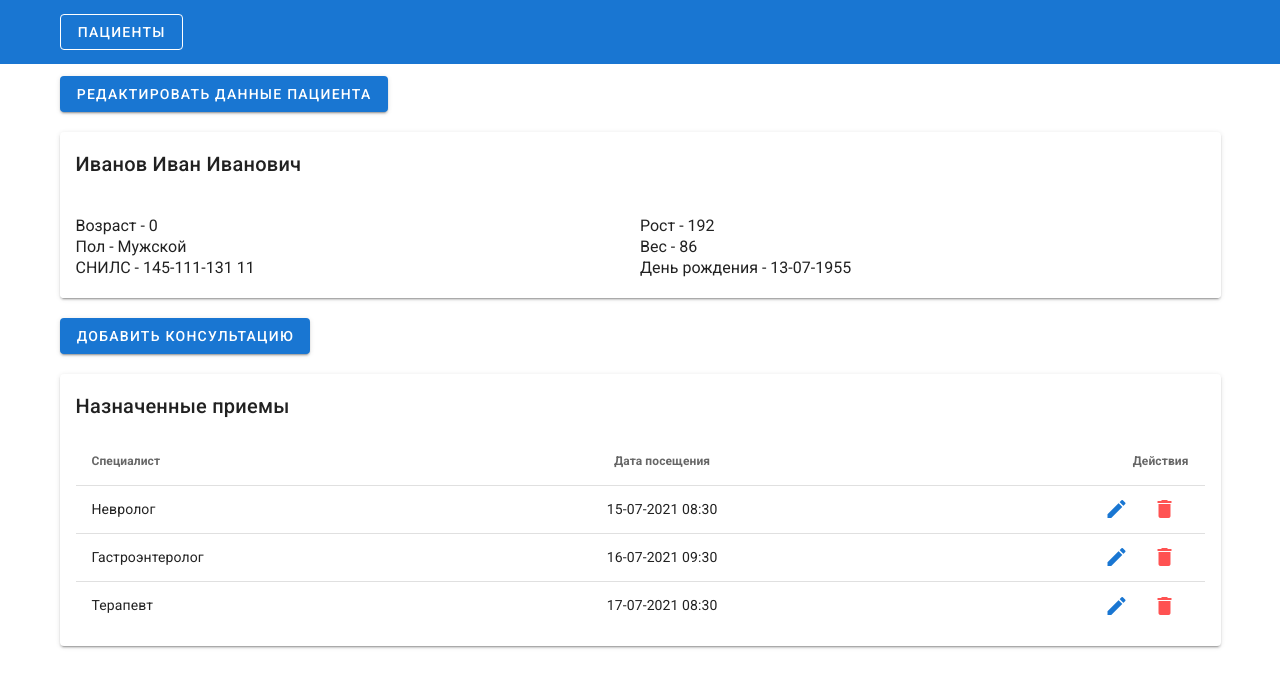
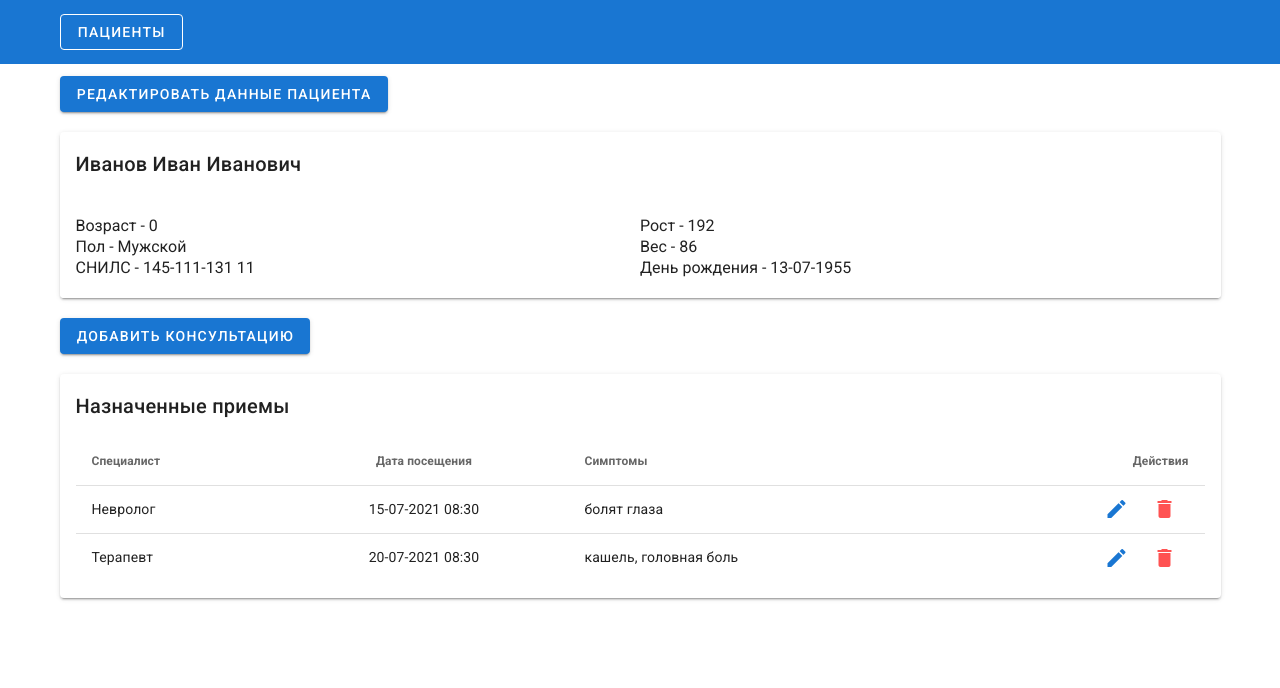
Before and after one commit to Kamil-87/vue-consultation, a Vue app: page /patients/1 in a window 1280 px wide. Shown: the top 688 px of the page. Built offline with nearby package versions, Linux system fonts and the light colour scheme.

Commit message:
add valid 'adding consultation at one time'

```diff
--- a/src/App.vue
+++ b/src/App.vue
@@ -30,9 +30,10 @@ export default {
   },
   mounted() {
     this.fetchPatients()
+    this.fetchConsultation()
   },
   methods: {
-    ...mapActions(['fetchPatients'])
+    ...mapActions(['fetchPatients', 'fetchConsultation'])
   }
 };
 </script>
--- a/src/components/consultation/ConsultationAddOrEdit.vue
+++ b/src/components/consultation/ConsultationAddOrEdit.vue
@@ -15,7 +15,9 @@
       {{ text }}
     </v-snackbar>
     <v-card>
-      <v-card-title class="subheading grey--text mb-5">{{ isEdit ? 'Редактирование консультации' : 'Добавление консультации' }}</v-card-title>
+      <v-card-title class="subheading grey--text mb-5">
+        {{ isEdit ? 'Редактирование консультации' : 'Добавление консультации' }}
+      </v-card-title>
       <v-card-text>
         <form>
           <v-select
@@ -97,8 +99,8 @@
             prepend-inner-icon="mdi-comment"
             :counter="2048"
             maxlength="2048"
-              v-model="description"
-              :error-messages="descriptionErrors"
+            v-model="symptoms"
+            :error-messages="symptomsErrors"
           ></v-textarea>
 
           <v-btn
@@ -129,7 +131,7 @@ export default {
     select: {required},
     day: {required},
     time: {required},
-    description: {maxLength: maxLength(2048)},
+    symptoms: {maxLength: maxLength(2048)},
   },
 
   data() {
@@ -150,7 +152,7 @@ export default {
         'Невролог',
         'ЛОР',
       ],
-      description: '',
+      symptoms: '',
       isEdit: false
     }
   },
@@ -160,7 +162,7 @@ export default {
     }
   },
   computed: {
-    ...mapGetters(['currentConsultationId', 'consultationById', 'addConsultationDialogVisible']),
+    ...mapGetters(['currentConsultationId', 'consultationById', 'addConsultationDialogVisible', 'consultations']),
     selectErrors() {
       const errors = []
       if (!this.$v.select.$dirty) return errors
@@ -179,10 +181,10 @@ export default {
       !this.$v.time.required && errors.push('Поле обязательно для заполнения')
       return errors
     },
-    descriptionErrors() {
+    symptomsErrors() {
       const errors = []
-      if (!this.$v.description.$dirty) return errors
-      !this.$v.description.maxLength && errors.push('Не больше 2048 символов')
+      if (!this.$v.symptoms.$dirty) return errors
+      !this.$v.symptoms.maxLength && errors.push('Не больше 2048 символов')
       return errors
     },
     formattedDay() {
@@ -194,8 +196,8 @@ export default {
   },
   methods: {
     ...mapMutations(['hideConsultationDialog']),
-    // шаг по 5 минут
-    allowedStep: m => m % 5 === 0,
+    // шаг по 15 минут
+    allowedStep: m => m % 3 === 0,
 
     formatToIso(day) {
       return day.split('-').reverse().join('-')
@@ -208,12 +210,12 @@ export default {
         this.select = consultation.specialist
         this.day = this.formatToIso(consultation.day)
         this.time = consultation.time
-        this.description = consultation.symptoms
+        this.symptoms = consultation.symptoms
       } else {
         this.select = ''
         this.day = ''
         this.time = ''
-        this.description = ''
+        this.symptoms = ''
       }
     },
 
@@ -228,15 +230,39 @@ export default {
           id: this.isEdit ? this.currentConsultationId : Date.now(),
           day: this.formattedDay,
           time: this.time,
+          symptoms: this.symptoms,
           specialist: this.select,
+          idUser: parseInt(this.$route.params.id)
         }
+
+        //запрет добавления, при условии, если уже существует консультация для пациента в это же время
+
+        const date = new Date(`${this.day}T${this.time}`)
+        const isDate = this.consultations.find(c => {
+          const datePatient = new Date(`${this.formatToIso(c.day)}T${c.time}`)
+          return datePatient.getTime() === date.getTime()
+        })
+
+        if(isDate === undefined) {
+          console.log("время не занято")
+        } else {
+          this.text = 'Время занято, выберите другое имя'
+          this.statusMessage = 'error'
+          this.snackbar = true
+          console.log('занято')
+          return
+        }
+
         if (this.isEdit) {
           this.$store.dispatch('updateConsultation', formData)
           this.text = 'Данные успешно обновлены!'
+          // console.log('isDate', isDate===date)
         } else {
           this.$store.dispatch('createConsultation', formData)
           this.text = 'Данные успешно добавлены!'
+          // console.log('isDate', isDate===date)
         }
+
         this.statusMessage = 'success'
         this.snackbar = true
         this.hideConsultationDialog()
@@ -253,7 +279,7 @@ export default {
       this.select = ''
       this.day = null
       this.time = null
-      this.description = ''
+      this.symptoms = ''
     },
   }
 }
--- a/src/store/modules/consultation.js
+++ b/src/store/modules/consultation.js
@@ -1,14 +1,15 @@
-const consultations = [
-  {id: 1, specialist: 'Невролог', day: '15-07-2021', time: '08:30', symptoms: 'болят глаза'},
-  {id: 2, specialist: 'Гастроэнтеролог', day: '16-07-2021', time: '09:30', symptoms: 'болит поясница'},
-  {id: 3, specialist: 'Терапевт', day: '17-07-2021', time: '08:30', symptoms: 'кашель, головная боль'},
+const consultationsData = [
+  {id: 1, specialist: 'Невролог', day: '15-07-2021', time: '08:30', symptoms: 'болят глаза', idUser: 1},
+  {id: 2, specialist: 'Гастроэнтеролог', day: '16-07-2021', time: '09:30', symptoms: 'болит поясница', idUser: 2},
+  {id: 3, specialist: 'Терапевт', day: '19-07-2021', time: '08:30', symptoms: 'кашель, головная боль', idUser: 3},
+  {id: 4, specialist: 'Терапевт', day: '20-07-2021', time: '08:30', symptoms: 'кашель, головная боль', idUser: 1},
 ]
 
 export default {
   state: {
     addConsultationDialogVisible: false,
     consultations: JSON.parse(localStorage.getItem('consultations')) ?? [],
-    currentConsultationId: null
+    currentConsultationId: null,
   },
   mutations: {
     showConsultationDialog(state, id) {
@@ -42,7 +43,7 @@ export default {
   },
   actions: {
     fetchConsultation({commit}) {
-      commit('setConsultations', consultations)
+      commit('setConsultations', consultationsData)
     },
     createConsultation({commit}, consultation) {
       commit('createConsultation', consultation)
@@ -56,6 +57,7 @@ export default {
   },
   getters: {
     addConsultationDialogVisible: state => state.addConsultationDialogVisible,
+    consultationsByUser: state => id => state.consultations.filter(c => c.idUser === parseInt(id)),
     consultations: state => state.consultations,
     currentConsultationId: state => state.currentConsultationId,
     consultationById: state => id => state.consultations.find(p => p.id === parseInt(id))
--- a/src/store/modules/patient.js
+++ b/src/store/modules/patient.js
@@ -3,6 +3,7 @@ const patientsData = [
   {id: 1, lastName: 'Иванов', firstName: 'Иван', patronymic: 'Иванович', birthday: '13-07-1955', gender: 'Мужской', snils: '145-111-131 11', height: 192, weight: 86},
   {id: 2, lastName: 'Петров', firstName: 'Пётр', patronymic: 'Петрович', birthday: '13-07-1953', gender: 'Мужской', snils: '145-131-111 12', height: 182, weight: 76},
   {id: 3, lastName: 'Петрова', firstName: 'Мария', patronymic: 'Петровна', birthday: '13-07-1983', gender: 'Женский', snils: '125-111-111 13', height: 172, weight: 66},
+  {id: 4, lastName: 'Арбузов', firstName: 'Арбуз', patronymic: 'Арбузович', birthday: '13-07-2021', gender: 'Женский', snils: '125-111-111 13', height: 5, weight: 10},
 ]
 // const patientData = {id: 1, lastName: 'Петров', firstName: 'Иван', patronymic: 'Иванович', birthday: '13-07-1953', gender: 'Мужской', snils: '145-111-111 11', height: 192, weight: 86}
 
--- a/src/views/Patient.vue
+++ b/src/views/Patient.vue
@@ -48,6 +48,9 @@
               <th class="text-center">
                 Дата посещения
               </th>
+              <th class="text-left">
+                Симптомы
+              </th>
               <th class="text-right">
                 Действия
               </th>
@@ -55,11 +58,13 @@
             </thead>
             <tbody>
             <tr
-              v-for="consultation in consultations"
+              v-for="consultation in consultationsByUser"
               :key="consultation.id"
             >
               <td>{{ consultation.specialist }}</td>
               <td class="text-center">{{ `${consultation.day} ${consultation.time} ` }}</td>
+              <td>{{ consultation.symptoms }}</td>
+
               <td class="text-right">
                 <v-btn
                   icon
@@ -99,7 +104,7 @@
 </template>
 
 <script>
-import {mapActions, mapMutations, mapGetters} from "vuex"
+import {mapMutations, mapGetters,} from "vuex"
 import ConsultationAdd from "../components/consultation/ConsultationAddOrEdit";
 
 export default {
@@ -111,31 +116,31 @@ export default {
     patient() {
       return this.$store.getters.patientById(this.$route.params.id)
     },
+    consultationsByUser() {
+      return this.$store.getters.consultationsByUser(this.patient.id)
+    },
     age() {
       return ((Date.now() - new Date(this.patient.birthday)) / (24 * 3600 * 365.25 * 1000) | 0)
     },
   },
   methods: {
-    ...mapActions(['fetchConsultation']),
     ...mapMutations(['showConsultationDialog']),
+
+    editPatient() {
+      this.$router.push({name: 'PatientEdit', params: {id: this.$route.params.id}})
+    },
+
+    //Действия с консультациями
     addConsultation() {
       this.showConsultationDialog(null)
     },
     editConsultation(id) {
       this.showConsultationDialog(id)
     },
-    editPatient() {
-      this.$router.push({name: 'PatientEdit', params: {id: this.$route.params.id}})
-    },
-
-    //Действия с консультациями
     deleteConsultation(id) {
       this.$store.dispatch('deleteConsultation', id)
     }
 
-  },
-  mounted() {
-    this.fetchConsultation()
   }
 }
 </script>
```
Lines whose indentation alone changed are shown as unchanged.
